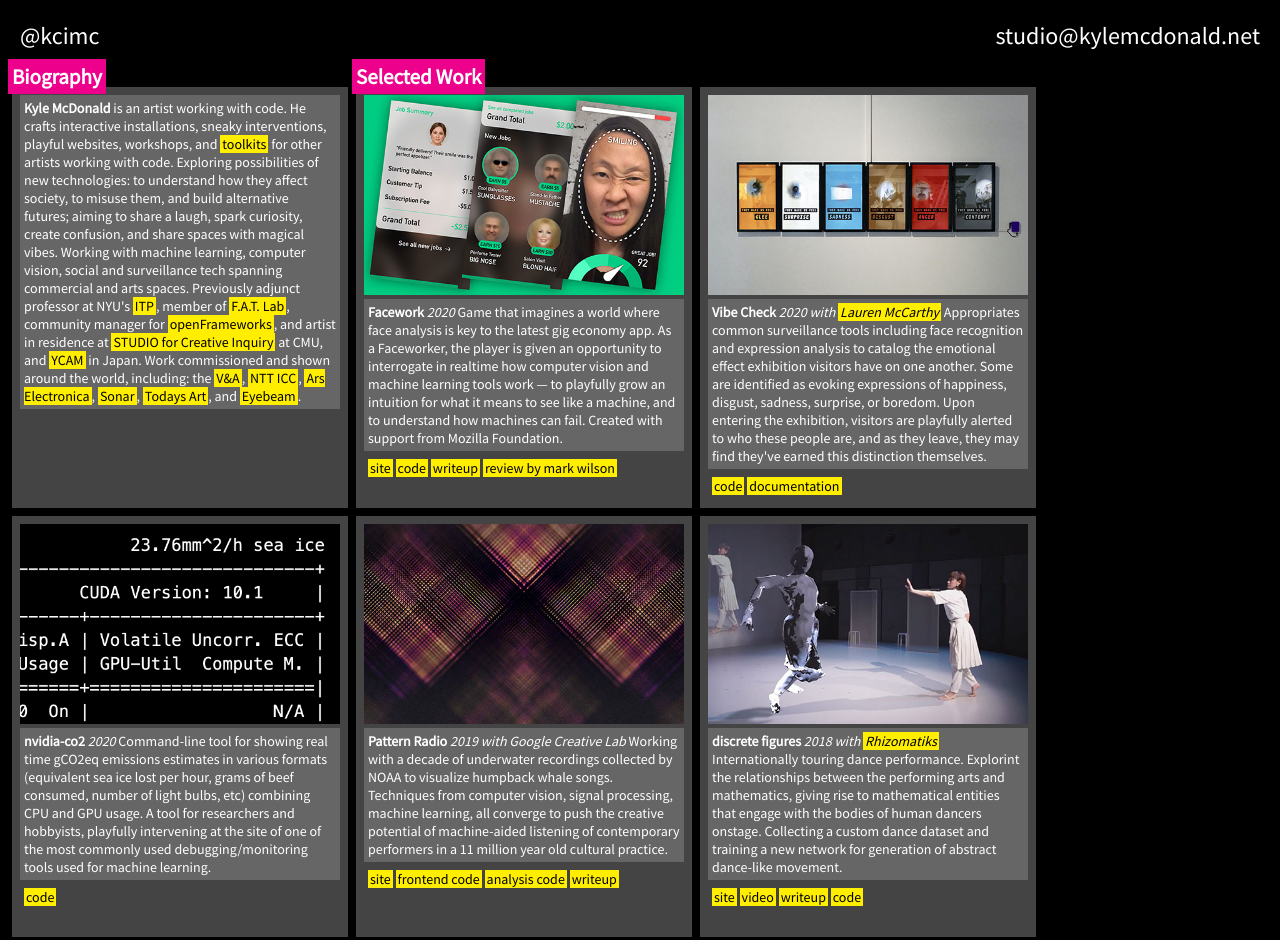
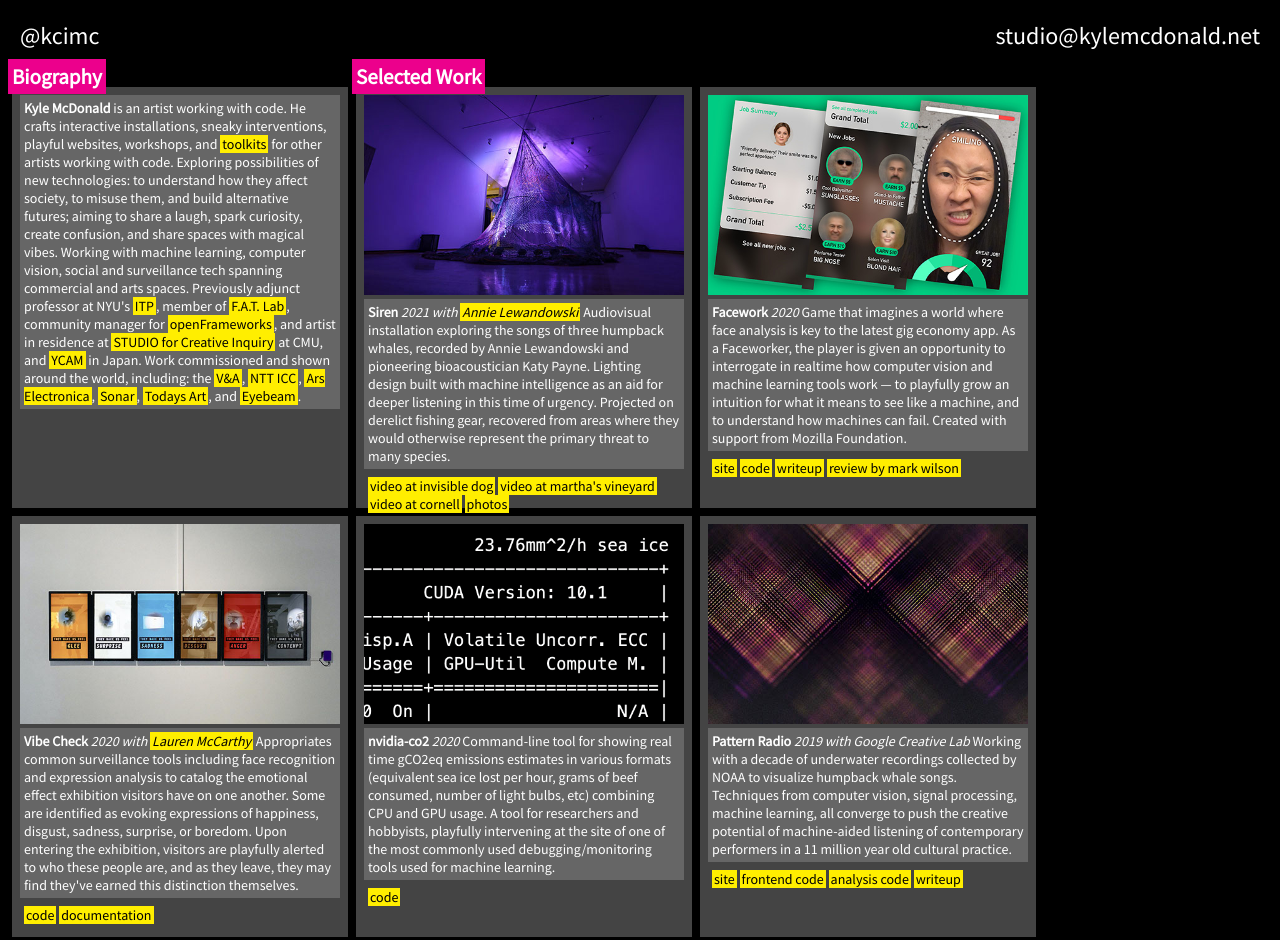
Before and after one commit to kylemcdonald/kylemcdonald.net, a plain HTML site: page index.html in a window 1280 px wide. Shown: the top 940 px of the page. Drawn offline with Linux system fonts and the light colour scheme.

Commit message:
add siren

```diff
--- a/index.html
+++ b/index.html
@@ -53,6 +53,21 @@
 
 <div class="cell project">
   <h2>Selected Work</h2>
+  <a href="https://www.youtube.com/watch?v=hWAzRpmhvhc" name="siren"><img src="thumbs/siren.jpg" alt="Siren"></a>
+  <div class="description">
+   <h3>Siren</h3> <em>2021 with <a href="http://annielewandowski.com/">Annie Lewandowski</a></em>
+   Audiovisual installation exploring the songs of three humpback whales, recorded by Annie Lewandowski and pioneering bioacoustician Katy Payne. Lighting design built with machine intelligence as an aid for deeper listening in this time of urgency. Projected on derelict fishing gear, recovered from areas where they would otherwise represent the primary threat to many species.
+  </div>
+  <ul>
+   <li><a href="https://www.youtube.com/watch?v=hWAzRpmhvhc">video at invisible dog</a></li>
+   <li><a href="https://www.youtube.com/watch?v=-SpLUaTxShg">video at martha's vineyard</a></li>
+   <li><a href="https://www.youtube.com/watch?v=xk0RS7N4JhY">video at cornell</a></li>
+   <li><a href="https://www.flickr.com/photos/kylemcdonald/albums/72157719705816448">photos</a></li>
+  </ul>
+ </div>
+
+
+<div class="cell project">
   <a href="https://facework.app" name="facework"><img src="thumbs/facework.jpg" alt="Facework"></a>
   <div class="description">
    <h3>Facework</h3> <em>2020</em>
```
Also changed, not shown: thumbs/siren.jpg (added).
